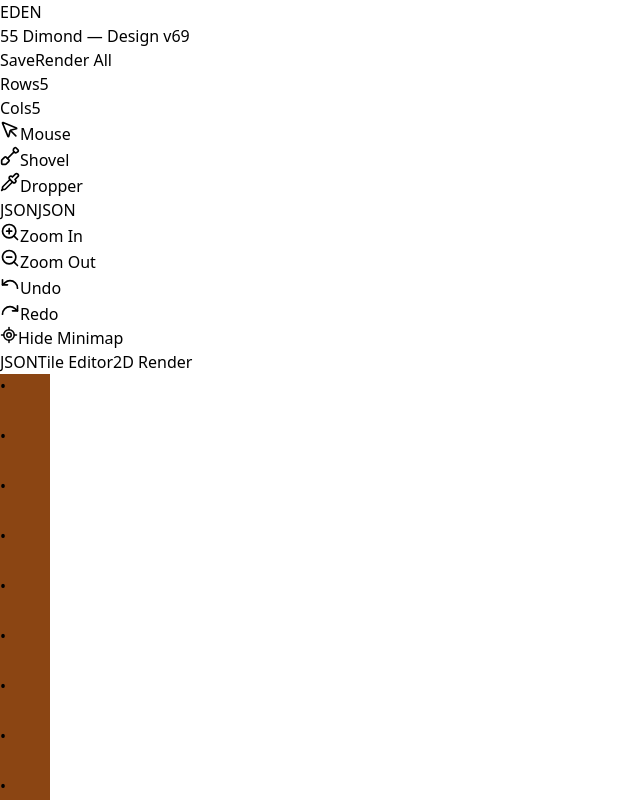
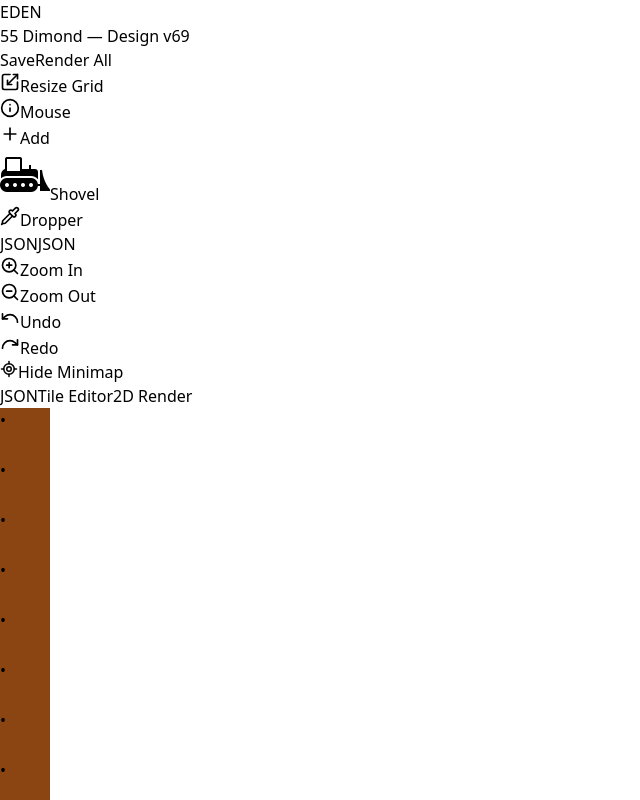
Before and after one commit to ranjit800/project_grid_generator, a React (Vite) app: page / in a window 1280 px wide. Shown: the top 800 px of the page, without its empty margins (0-640 px from the left). Built offline with nearby package versions, Linux system fonts and the light colour scheme.

Commit message:
feat: imorovement
add one plus button on toll bar for active the element selection,
add one resize toll bar for set row and cols
give functionality of picker tollbar
fix dozer functionality
change mouse icon to info icon

```diff
--- a/src/components/RightSidebar.jsx
+++ b/src/components/RightSidebar.jsx
@@ -164,7 +164,7 @@
 
 // export default RightSidebar;
 
-import { useState } from "react";
+import { useState, useEffect } from "react";
 import { useDispatch, useSelector } from "react-redux";
 import { Info, X } from "lucide-react";
 import { iconMap } from "../data/iconMap";
@@ -174,11 +174,19 @@ import { setSelectedElement, setActiveTool } from "../redux/uiSlice";
 function RightSidebar() {
   const dispatch = useDispatch();
   const selectedElement = useSelector((state) => state.ui.selectedElement);
+  const activeTool = useSelector((state) => state.ui.activeTool);
 
   const [collapsed, setCollapsed] = useState(false);
   const [activeCategory, setActiveCategory] = useState(null);
   const [activeTab, setActiveTab] = useState("title"); // "title" | "desc"
   const [previewItem, setPreviewItem] = useState(null); // image preview state
+
+  // Auto-expand sidebar when Add tool is activated
+  useEffect(() => {
+    if (activeTool === "add") {
+      setCollapsed(false);
+    }
+  }, [activeTool]);
 
   const renderItemCard = (item) => {
     const Icon = iconMap[item.iconKey];
@@ -199,7 +207,10 @@ function RightSidebar() {
 
         <button
           onClick={() => {
-            dispatch(setActiveTool(null)); // ✅ clear tool before selecting
+            // Keep Add tool active when selecting an element; clear others
+            if (activeTool !== "add") {
+              dispatch(setActiveTool(null));
+            }
             dispatch(setSelectedElement(item));
           }}
           className={`flex-shrink-0 w-20 h-28 flex flex-col items-center justify-center border rounded-lg bg-white p-2
--- a/src/components/Toolbar.jsx
+++ b/src/components/Toolbar.jsx
@@ -1,173 +1,10 @@
-// import { useDispatch, useSelector } from "react-redux";
-// import { setActiveTool, setZoom } from "../redux/uiSlice";
-// import { ZoomIn, ZoomOut, Hammer, Droplet, MousePointer, Undo } from "lucide-react";
-
-// function Toolbar() {
-//   const dispatch = useDispatch();
-//   const activeTool = useSelector((state) => state.ui.activeTool);
-//   const zoom = useSelector((state) => state.ui.zoom);
-
-//   const handleZoomIn = () => dispatch(setZoom(zoom + 0.2));
-//   const handleZoomOut = () => dispatch(setZoom(Math.max(0.4, zoom - 0.2)));
-
-//   const tools = [
-//     { id: "zoom-in", icon: <ZoomIn size={18} />, action: handleZoomIn },
-//     { id: "zoom-out", icon: <ZoomOut size={18} />, action: handleZoomOut },
-//     { id: "ground", icon: <Hammer size={18} /> },
-//     { id: "dropper", icon: <Droplet size={18} /> },
-//     { id: "mouse", icon: <MousePointer size={18} /> },
-//     { id: "undo", icon: <Undo size={18} /> },
-//     { id: "json", label: "JSON" },
-//   ];
-
-//   return (
-//     <div className="flex items-center space-x-4 px-3 py-1.5 border rounded-lg bg-white shadow-sm w-fit">
-//       {tools.map((tool) => (
-//         <button
-//           key={tool.id}
-//           onClick={() => {
-//             if (tool.action) {
-//               tool.action();
-//             } else {
-//               dispatch(setActiveTool(tool.id));
-//             }
-//           }}
-//           className={`relative text-gray-600 hover:text-black text-sm flex items-center justify-center ${
-//             activeTool === tool.id ? "text-black font-medium" : ""
-//           }`}
-//         >
-//           {tool.icon ? tool.icon : <span className="text-xs font-semibold">JSON</span>}
-//           {activeTool === tool.id && (
-//             <span className="absolute -bottom-1 left-0 right-0 h-0.5 bg-green-600 rounded-full"></span>
-//           )}
-//         </button>
-//       ))}
-//     </div>
-//   );
-// }
-
-// export default Toolbar;
-
-// import React, { useState, useRef, useEffect } from "react";
-// import { useDispatch, useSelector } from "react-redux";
-// import { toggleTool, setZoom } from "../redux/uiSlice";
-// import {
-//   ZoomIn,
-//   ZoomOut,
-//   Hammer,
-//   Droplet,
-//   MousePointer,
-//   Undo,
-//   GripHorizontal,
-// } from "lucide-react";
-
-// export default function Toolbar({ playgroundRef }) {
-//   const dispatch = useDispatch();
-//   const activeTool = useSelector((s) => s.ui.activeTool);
-//   const zoom = useSelector((s) => s.ui.zoom);
-
-//   const [pos, setPos] = useState({ x: 300, y: 10 });
-//   const [dragging, setDragging] = useState(false);
-
-//   const handleZoomIn = () => dispatch(setZoom(Number((zoom + 0.2).toFixed(2))));
-//   const handleZoomOut = () =>
-//     dispatch(setZoom(Math.max(0.4, Number((zoom - 0.2).toFixed(2)))));
-
-//   const tools = [
-//     { id: "zoom-in", icon: <ZoomIn size={18} />, action: handleZoomIn, title: "Zoom In" },
-//     { id: "zoom-out", icon: <ZoomOut size={18} />, action: handleZoomOut, title: "Zoom Out" },
-//     { id: "ground", icon: <Hammer size={18} />, title: "Ground Tool" },
-//     { id: "dropper", icon: <Droplet size={18} />, title: "Color Dropper" },
-//     { id: "mouse", icon: <MousePointer size={18} />, title: "Select / Mouse Tool" },
-//     { id: "undo", icon: <Undo size={18} />, title: "Undo Last Action" },
-//     { id: "json", label: "JSON", title: "Export JSON" },
-//   ];
-
-//   // Dragging logic with boundary constraints
-//   useEffect(() => {
-//     const handleMouseMove = (e) => {
-//       if (!dragging) return;
-//       if (!playgroundRef?.current) return;
-
-//       const pgRect = playgroundRef.current.getBoundingClientRect();
-//       const toolbarWidth = 220; // approx width
-//       const toolbarHeight = 40; // approx height
-
-//       setPos((prev) => {
-//         let newX = prev.x + e.movementX;
-//         let newY = prev.y + e.movementY;
-
-//         // clamp inside playground bounds
-//         if (newX < 0) newX = 0;
-//         if (newY < 0) newY = 0;
-//         if (newX > pgRect.width - toolbarWidth)
-//           newX = pgRect.width - toolbarWidth;
-//         if (newY > pgRect.height - toolbarHeight)
-//           newY = pgRect.height - toolbarHeight;
-
-//         return { x: newX, y: newY };
-//       });
-//     };
-
-//     const handleMouseUp = () => setDragging(false);
-
-//     window.addEventListener("mousemove", handleMouseMove);
-//     window.addEventListener("mouseup", handleMouseUp);
-//     return () => {
-//       window.removeEventListener("mousemove", handleMouseMove);
-//       window.removeEventListener("mouseup", handleMouseUp);
-//     };
-//   }, [dragging, playgroundRef]);
-
-//   return (
-//     <div
-//       className="absolute z-20 cursor-default"
-//       style={{ left: pos.x, top: pos.y }}
-//     >
-//       <div className="flex items-center space-x-4 px-3 py-1.5 rounded-lg bg-white shadow-md border">
-//         {/* Drag handle */}
-//         <button
-//           onMouseDown={() => setDragging(true)}
-//           className="cursor-grab active:cursor-grabbing text-gray-500 hover:text-black"
-//           title="Move Toolbar"
-//         >
-//           <GripHorizontal size={18} />
-//         </button>
-
-//         {tools.map((tool) => {
-//           const isActive = activeTool === tool.id;
-//           return (
-//             <button
-//               key={tool.id}
-//               title={tool.title}
-//               onClick={() =>
-//                 tool.action ? tool.action() : dispatch(toggleTool(tool.id))
-//               }
-//               className={`relative text-gray-600 hover:text-black text-sm flex items-center justify-center px-2 py-1 rounded ${
-//                 isActive ? "text-black font-medium" : ""
-//               }`}
-//             >
-//               {tool.icon ? (
-//                 tool.icon
-//               ) : (
-//                 <span className="text-xs font-semibold">JSON</span>
-//               )}
-//               {isActive && (
-//                 <span className="absolute -bottom-1 left-0 right-0 h-0.5 bg-green-600 rounded-full"></span>
-//               )}
-//             </button>
-//           );
-//         })}
-//       </div>
-//     </div>
-//   );
-// }
-
 // Toolbar.jsx
+import { useState } from "react";
 import { useDispatch, useSelector } from "react-redux";
 import { setActiveTool, setZoom } from "../redux/uiSlice";
 import { setGridSize } from "../redux/gridSlice";
-import { MousePointer, Shovel, ZoomIn, ZoomOut, Undo, Redo, LocateFixed, Pipette } from "lucide-react";
+import { Info, ZoomIn, ZoomOut, Undo, Redo, LocateFixed, Pipette, Plus, Scaling } from "lucide-react";
+import dozer from "../assets/dozer.png";
 
 function Toolbar({ playgroundRef, onToggleMiniMap, isMiniMapVisible }) {
   const dispatch = useDispatch();
@@ -176,24 +13,37 @@ function Toolbar({ playgroundRef, onToggleMiniMap, isMiniMapVisible }) {
   const rows = gridSize?.rows ?? 5;
   const cols = gridSize?.cols ?? 5;
 
+  // Modal state for resizing grid
+  const [sizeModalOpen, setSizeModalOpen] = useState(false);
+  const [rowsInput, setRowsInput] = useState(String(rows));
+  const [colsInput, setColsInput] = useState(String(cols));
+
   const handleZoom = (dir) => {
     const newZoom = dir === "in" ? zoom + 0.1 : zoom - 0.1;
     dispatch(setZoom(Math.max(0.5, Math.min(newZoom, 3))));
   };
 
   const tools = [
-    { key: "mouse", icon: <MousePointer size={20} />, label: "Mouse" },
-    { key: "shovel", icon: <Shovel size={20} />, label: "Shovel" },
+    { key: "mouse", icon: <Info size={20} />, label: "Mouse" },
+    { key: "add", icon: <Plus size={20} />, label: "Add" },
+    { key: "shovel", icon: <img src={dozer} alt="Shovel" className="w-5 h-5" />, label: "Shovel" },
     { key: "dropper", icon: <Pipette size={20} />, label: "Dropper" },
     { key: "json", icon: null, label: "JSON" },
   ];
 
   const clamp = (val, min, max) => Math.max(min, Math.min(val, max));
 
-  const updateSize = (nextRows, nextCols) => {
-    const r = clamp(parseInt(nextRows, 10) || 0, 1, 100);
-    const c = clamp(parseInt(nextCols, 10) || 0, 1, 100);
+  const openSizeModal = () => {
+    setRowsInput(String(rows));
+    setColsInput(String(cols));
+    setSizeModalOpen(true);
+  };
+
+  const saveSize = () => {
+    const r = clamp(parseInt(rowsInput, 10) || 0, 1, 100);
+    const c = clamp(parseInt(colsInput, 10) || 0, 1, 100);
     dispatch(setGridSize({ rows: r, cols: c }));
+    setSizeModalOpen(false);
   };
 
   // Tooltip component for hover
@@ -208,17 +58,17 @@ function Toolbar({ playgroundRef, onToggleMiniMap, isMiniMapVisible }) {
 
   return (
     <div className="flex flex-col gap-4 items-center h-full">
-      {/* Grid Size Controls */}
-      <div className="flex flex-col items-center gap-2 w-full px-1">
-        <div className="flex flex-col items-center gap-1 w-full">
-          <span className="text-[10px] text-gray-600">Rows</span>
-          <input type="number" min={1} max={100} value={rows} onChange={(e) => updateSize(e.target.value, cols)} className="w-12 text-center border rounded px-1 py-0.5 text-xs" />
-        </div>
-        <div className="flex flex-col items-center gap-1 w-full">
-          <span className="text-[10px] text-gray-600">Cols</span>
-          <input type="number" min={1} max={100} value={cols} onChange={(e) => updateSize(rows, e.target.value)} className="w-12 text-center border rounded px-1 py-0.5 text-xs" />
-        </div>
-      </div>
+      {/* Grid Size Modal Trigger */}
+      <ToolTip text="Resize Grid">
+        <button
+          onClick={openSizeModal}
+          className="p-2 bg-gray-100 rounded-lg hover:bg-gray-200"
+          aria-label="Resize Grid"
+          type="button"
+        >
+          <Scaling size={20} />
+        </button>
+      </ToolTip>
       {tools.map((tool) => (
         <ToolTip key={tool.key} text={tool.label}>
           <button
@@ -269,6 +119,46 @@ function Toolbar({ playgroundRef, onToggleMiniMap, isMiniMapVisible }) {
           <LocateFixed size={18} />
         </button>
       </ToolTip>
+
+      {/* Resize Grid Modal */}
+      {sizeModalOpen && (
+        <div className="fixed inset-0 z-[100] flex items-center justify-center bg-black/40">
+          <div className="bg-white rounded-lg shadow-xl p-4 w-72">
+            <div className="mb-3">
+              <h3 className="text-sm font-semibold text-gray-800">Set Grid Size</h3>
+              <p className="text-[11px] text-gray-500">1 to 100</p>
+            </div>
+            <div className="flex gap-3">
+              <div className="flex-1">
+                <label className="block text-[10px] text-gray-600 mb-1">Rows</label>
+                <input
+                  type="number"
+                  min={1}
+                  max={100}
+                  value={rowsInput}
+                  onChange={(e) => setRowsInput(e.target.value)}
+                  className="w-full text-center border rounded px-2 py-1 text-xs"
+                />
+              </div>
+              <div className="flex-1">
+                <label className="block text-[10px] text-gray-600 mb-1">Cols</label>
+                <input
+                  type="number"
+                  min={1}
+                  max={100}
+                  value={colsInput}
+                  onChange={(e) => setColsInput(e.target.value)}
+                  className="w-full text-center border rounded px-2 py-1 text-xs"
+                />
+              </div>
+            </div>
+            <div className="flex justify-end gap-2 mt-4">
+              <button onClick={() => setSizeModalOpen(false)} className="px-3 py-1 text-xs rounded border bg-white hover:bg-gray-50">Cancel</button>
+              <button onClick={saveSize} className="px-3 py-1 text-xs rounded bg-green-600 text-white hover:bg-green-700">Save</button>
+            </div>
+          </div>
+        </div>
+      )}
     </div>
   );
 }
--- a/src/redux/gridSlice.js
+++ b/src/redux/gridSlice.js
@@ -459,9 +459,52 @@ const gridSlice = createSlice({
       const { rows, cols } = state.gridSize;
       state.elements = normalizeElementsToGrid(state.elements || [], rows, cols);
     },
+    // Remove any non-ground items that occupy the clicked cell, and reset that cell's ground to Dirt
+    shovelAtCell: (state, action) => {
+      const { position } = action.payload || {};
+      if (!position) return;
+      const [r, c] = position;
+
+      // Remove non-ground items whose footprint covers (r,c)
+      for (const entry of state.elements) {
+        const [pr, pc] = entry.position || [];
+        const filtered = [];
+        for (const it of entry.items || []) {
+          const [h = 1, w = 1] = it.size || [1, 1];
+          const occupies = r >= pr && r < pr + h && c >= pc && c < pc + w;
+          if (it.type === "groundCover" || !occupies) {
+            filtered.push(it);
+          }
+        }
+        entry.items = filtered;
+      }
+
+      // Reset ground at (r,c) to Dirt (preserve any remaining non-ground at that exact cell entry)
+      const existing = state.elements.find((el) => el.position[0] === r && el.position[1] === c);
+      const dirt = makeDirtForCell(r, c);
+      if (existing) {
+        const nonGround = (existing.items || []).filter((it) => it.type !== "groundCover");
+        existing.items = [dirt, ...nonGround];
+      } else {
+        state.elements.push({ position: [r, c], items: [dirt] });
+      }
+    },
+    // reset a cell to only Dirt (remove all non-ground items too)
+    resetCellToDirt: (state, action) => {
+      const { position } = action.payload || {};
+      if (!position) return;
+      const [r, c] = position;
+      const existing = state.elements.find((el) => el.position[0] === r && el.position[1] === c);
+      const dirt = makeDirtForCell(r, c);
+      if (existing) {
+        existing.items = [dirt];
+      } else {
+        state.elements.push({ position: [r, c], items: [dirt] });
+      }
+    },
   },
 });
 
-export const { initializeGrid, placeElement, updateGroundCover, setGridSize, setElements, applyBackend, ensureDirtCoverage } = gridSlice.actions;
+export const { initializeGrid, placeElement, updateGroundCover, setGridSize, setElements, applyBackend, ensureDirtCoverage, shovelAtCell, resetCellToDirt } = gridSlice.actions;
 
 export default gridSlice.reducer;
```
Also changed, not shown: src/components/Grid.jsx (+44 -24 lines), src/assets/dozer.png (added).
